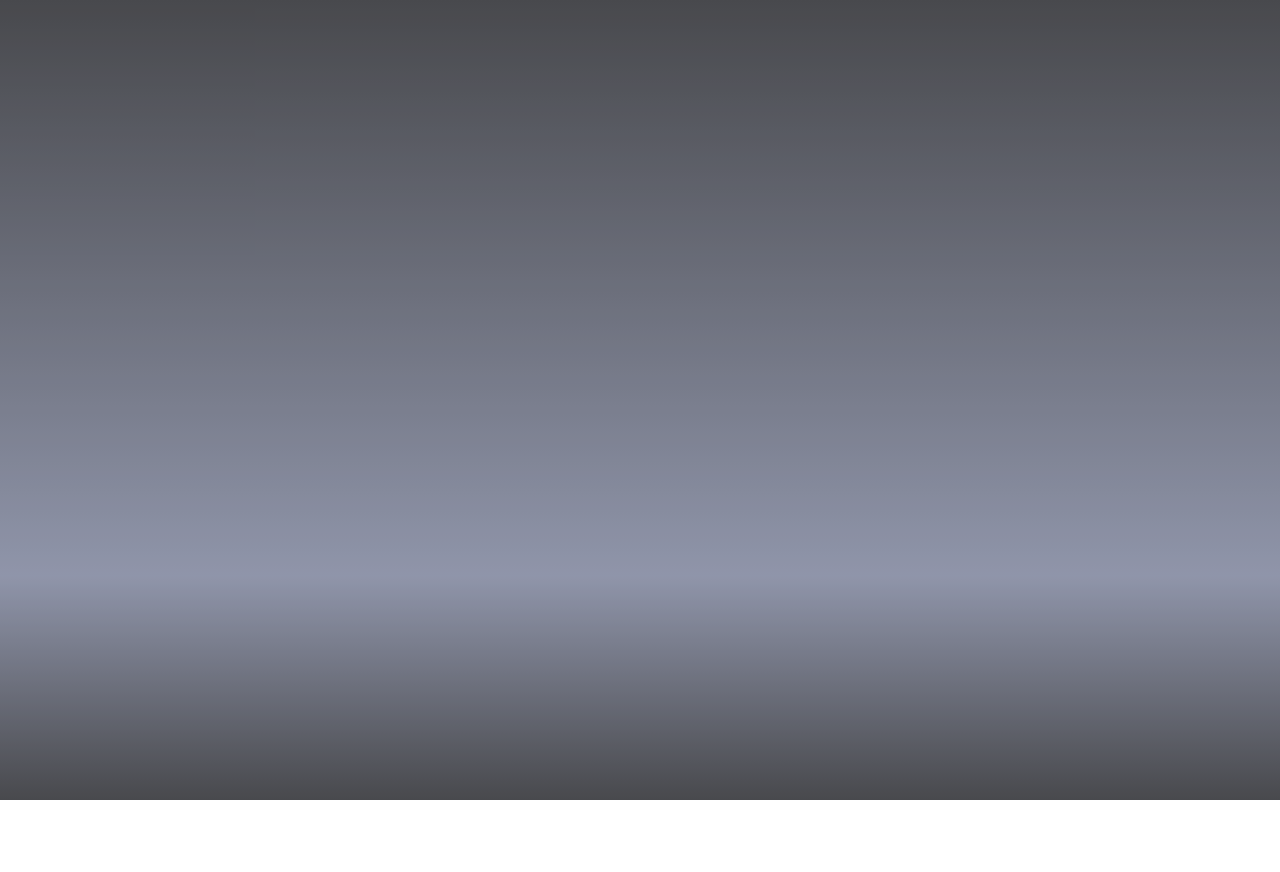
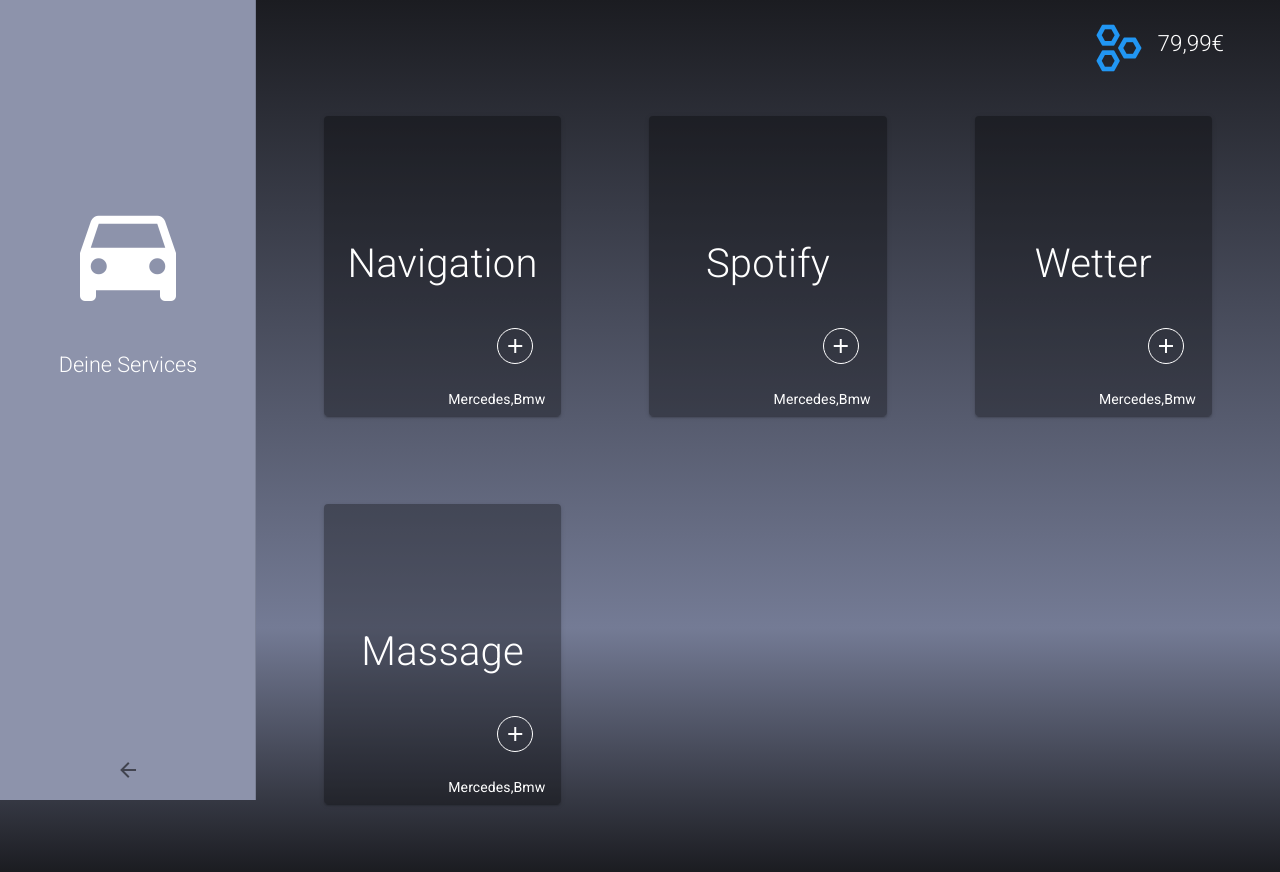
Before and after one commit to NerimanK/connectfy, a Vue app: page /services in a window 1280 px wide. Before the commit the page ends 800 px from the top, so only its background shows below. Built offline with nearby package versions, Linux system fonts and the light colour scheme.

Commit message:
added services menu

```diff
--- a/src/App.vue
+++ b/src/App.vue
@@ -1,7 +1,8 @@
 <template>
-  <div id="app" class="back">
+  <div id="app"  :class="currentRouteName == 'Home' ? 'back-image' : 'back'"  >
     <v-app id="inspire">
       <v-content>
+        <SideBar v-if="renderSideBar"></SideBar>
         <v-container fluid fill-height>
           <router-view></router-view>
         </v-container>
@@ -9,6 +10,29 @@
     </v-app>
   </div>
 </template>
+
+
+
+
+<script>
+import SideBar from './components/SideBar'
+
+export default {
+  components: {SideBar},
+  computed: {
+    currentRouteName() {
+      console.log(this.$route.name)
+      return this.$route.name;
+    },
+    renderSideBar() {
+      var route = this.$route.name
+      if(route=="Home" | route == "About") return false
+      return true;
+    },
+  },
+};
+</script>
+
 
 <style>
 #app {
@@ -35,14 +59,20 @@
   color: #42b983;
 }
 
-.back {
+.back-image {
   background-image: url(https://images.unsplash.com/photo-1515462277126-2dd0c162007a?ixlib=rb-1.2.1&auto=format&fit=crop&w=3035&q=80);
   background-size: cover;
   opacity: 0.8;
 }
 .back {
-background: rgb(27,28,33);
-background: linear-gradient(180deg, rgba(27,28,33,1) 0%, rgba(116,123,149,1) 72%, rgba(27,28,33,1) 100%);}
+  background: rgb(27, 28, 33);
+  background: linear-gradient(
+    180deg,
+    rgba(27, 28, 33, 1) 0%,
+    rgba(116, 123, 149, 1) 72%,
+    rgba(27, 28, 33, 1) 100%
+  );
+}
 #inspire {
   background: none;
 }
--- /dev/null
+++ b/src/components/AppBar.vue
@@ -0,0 +1,73 @@
+<template>
+ <v-navigation-drawer
+        fixed
+        temporary
+      >
+        <v-list-item>
+          <v-list-item-avatar>
+            <v-img src="https://randomuser.me/api/portraits/men/78.jpg"></v-img>
+          </v-list-item-avatar>
+
+          <v-list-item-content>
+            <v-list-item-title>John </v-list-item-title>
+          </v-list-item-content>
+        </v-list-item>
+
+        <v-divider></v-divider>
+
+        <v-list dense>
+          <v-list-item
+            v-for="item in items"
+            :key="item.title"
+            link
+          >
+            <v-list-item-icon>
+              <v-icon>{{ item.icon }}</v-icon>
+            </v-list-item-icon>
+
+            <v-list-item-content>
+              <v-list-item-title>{{ item.title }}</v-list-item-title>
+            </v-list-item-content>
+          </v-list-item>
+        </v-list>
+      </v-navigation-drawer>
+</template>
+
+
+
+
+
+<script>
+export default {
+  name: "AppBar",
+  components: {},
+  data: () => ({
+    menus: [
+      { title: "Deine Services", icon: "mdi-car", route: "services" },
+      { title: "Neue Services", icon:  "mdi-book-open-page-variant-outline", route: "newservice" },
+      { title: "Newsletter", icon: "mdi-newspaper-variant-multiple", route:"newsletter" },
+      { title: "Einstellungen", icon:  "mdi-cog-outline", route: "settings" },
+    ],
+  }),
+};
+</script>
+
+<style>
+</style>
+
+
+<style scoped>
+.font-bold {
+  font-weight: bold;
+  color: lightblue;
+  font-weight: 500;
+  font-size: 3em !important;
+  letter-spacing: 0.167777em;
+}
+.font {
+  color: white;
+  font-weight: 300;
+  font-size: 4em !important;
+  letter-spacing: 0.16777em;
+}
+</style>
--- a/src/components/SideBar.vue
+++ b/src/components/SideBar.vue
@@ -1,92 +1,60 @@
  <template>
   <v-navigation-drawer
     v-model="drawer"
-          color="primary"
+    color="#8D93AB"
     :mini-variant="miniVariant"
     :right="right"
     permanent="permanent"
     :src="bg"
-          absolute
-          dark
+    app
   >
-          <v-list
-            dense
-            nav
-            class="py-0"
-          >
-            <v-list-item two-line :class="miniVariant && 'px-0'">
-              <v-list-item-avatar>
-                <img src="https://randomuser.me/api/portraits/men/81.jpg">
-              </v-list-item-avatar>
+    <v-container fill-height>
+      <v-row justify="" no-gutters style="height: 100%">
+        <v-col cols="12" align-self="end"> <v-icon color="white" size="8em" class="font-bold" >mdi-car</v-icon> <p class="card-fonts"><br>Deine Services</p> </v-col>
+        <v-col cols="12" align-self="end">  </v-col>
 
-              <v-list-item-content>
-                <v-list-item-title>Application</v-list-item-title>
-                <v-list-item-subtitle>Subtext</v-list-item-subtitle>
-              </v-list-item-content>
-            </v-list-item>
+        <v-col justify="start" cols="12" align-self="end"> <v-btn :to="'/'" icon><v-icon>mdi-arrow-left</v-icon> </v-btn> </v-col>
+      </v-row>
 
-            <v-divider></v-divider>
-
-            <v-list-item
-              v-for="item in items"
-              :key="item.title"
-              link
-            >
-              <v-list-item-icon>
-                <v-icon>{{ item.icon }}</v-icon>
-              </v-list-item-icon>
-
-              <v-list-item-content>
-                <v-list-item-title>{{ item.title }}</v-list-item-title>
-              </v-list-item-content>
-            </v-list-item>
-          </v-list>
+    </v-container>
   </v-navigation-drawer>
 </template>
 
 
 <script>
 export default {
-
-  data () {
+  data() {
     return {
       drawer: true,
       items: [
-        { title: 'Home', icon: 'mdi-home' },
-        { title: 'Services', icon: 'mdi-face-agent' },
-        { title: 'Kosten', icon: 'mdi-currency-eur' },
+        { title: "Home", icon: "mdi-home" },
+        { title: "Services", icon: "mdi-face-agent" },
+        { title: "Kosten", icon: "mdi-currency-eur" },
 
-        { title: 'Einstellungen', icon: 'mdi-cog' },
+        { title: "Einstellungen", icon: "mdi-cog" },
       ],
-      color: 'primary',
-      colors: [
-        'primary',
-        'blue',
-        'success',
-        'red',
-        'teal',
-      ],
+      color: "primary",
+      colors: ["primary", "blue", "success", "red", "teal"],
       right: false,
       permanent: true,
       miniVariant: false,
       expandOnHover: false,
       background: false,
-    }
+    };
   },
   computed: {
-    bg () {
-      return this.background ? 'https://cdn.vuetifyjs.com/images/backgrounds/bg-2.jpg' : undefined
+    bg() {
+      return this.background
+        ? "https://cdn.vuetifyjs.com/images/backgrounds/bg-2.jpg"
+        : undefined;
     },
-  }
-
-}
+  },
+};
 </script>
 
 <style>
-
 </style>
 
 
         <style>
-
 </style>
--- a/src/router/index.js
+++ b/src/router/index.js
@@ -1,10 +1,16 @@
 import Vue from 'vue'
 import VueRouter from 'vue-router'
 import Home from '../views/Home.vue'
+import Services from '../views/Services.vue'
 
 Vue.use(VueRouter)
 
 const routes = [
+  {
+    path: '/services',
+    name: 'Services',
+    component: Services
+  },
   {
     path: '/',
     name: 'Home',
--- a/src/views/About.vue
+++ b/src/views/About.vue
@@ -1,16 +1,23 @@
 <template>
   <v-container fill-height fluid>
+
     <v-row justify="space-around" no-gutters style="height: 100%">
-      <v-col  class="justify-space-around"  :key="menu" v-for="menu in menus" cols="3" align-self="end">
-        <v-card class="ma-3 card-fonts"   height="300px" color="#8D93AB">
+      <v-col
+        class="justify-space-around"
+        :key="menu"
+        v-for="menu in menus"
+        cols="3"
+        align-self="end"
+      >
+        <v-card :to="menu.route" class="ma-3 card-fonts" height="300px" color="#8D93AB">
           <v-card-actions>
             <v-container fluid>
               <v-row>
                 <v-col cols="12">
-                  <v-icon class="card-fonts" color="white">mdi-car</v-icon>
+                  <v-icon class="card-fonts" color="white">{{menu.icon}}</v-icon>
                 </v-col>
                 <v-col class="mt-9" cols="12">
-                  <span class="card-fonts"> {{menu}} </span>
+                  <span class="card-fonts"> {{ menu.title }} </span>
                 </v-col>
               </v-row>
               <v-spacer />
@@ -35,7 +42,12 @@
   name: "Home",
   components: {},
   data: () => ({
-    menus: ["Deine Services", "Neue Services", "Newsletter", "Einstellungen"],
+    menus: [
+      { title: "Deine Services", icon: "mdi-car", route: "services" },
+      { title: "Neue Services", icon:  "mdi-book-open-page-variant-outline", route: "newservice" },
+      { title: "Newsletter", icon: "mdi-newspaper-variant-multiple", route:"newsletter" },
+      { title: "Einstellungen", icon:  "mdi-cog-outline", route: "settings" },
+    ],
   }),
 };
 </script>
--- a/src/views/Home.vue
+++ b/src/views/Home.vue
@@ -2,7 +2,7 @@
   <v-container fill-height>
     <v-row justify="center" no-gutters style="height: 100%">
       <v-col cols="4" align-self="end">
-        <v-card class="card-fonts" color="#8D93AB" outlined tile>
+        <v-card class="card-fonts" color="grey" outlined tile>
           <v-card-title>Login</v-card-title>
           <v-card-actions>
             <v-container fluid>
--- /dev/null
+++ b/src/views/Services.vue
@@ -0,0 +1,92 @@
+<template>
+  <v-container >
+    <v-toolbar flat color="rgba(0,0,0,0)" dense>
+        <v-spacer></v-spacer>
+        <v-btn icon color="blue" class=" mr-4"><v-icon class="font-small">mdi-hexagon-multiple-outline</v-icon> </v-btn><p class="mr-4 mt-2 font-top-right">79,99€</p>
+
+    </v-toolbar>
+
+    <v-row no-gutters style="height: 100%">
+      <v-col
+        class="pa-8 justify-space-around"
+        :key="menu"
+        v-for="menu in menus"
+        cols="4"
+        align-self="center"
+      >
+        <v-card class="ma-3 card-fonts" height="300px" color="rgba(0,0,0,0.32)">
+          <v-card-title primary-title class="pt-12 justify-center align-center">
+            <span class="pt-12 mt-9 justify-center font"
+              >{{ menu.title }}
+            </span>
+          </v-card-title>
+
+          <v-card-actions class="mt-6 mr-5 justify-end">
+            <v-btn icon outlined color="white"><v-icon>mdi-plus</v-icon></v-btn>
+          </v-card-actions>
+          <v-card-text color="white" class="mr-5 text-white text-end">
+            <p class="white-colr">Mercedes,Bmw</p>
+          </v-card-text>
+        </v-card>
+      </v-col>
+    </v-row>
+  </v-container>
+</template>
+
+
+
+
+
+<script>
+export default {
+  name: "Home",
+  components: {},
+  data: () => ({
+    menus: [
+      { title: "Navigation", icon: "mdi-car", route: "services" },
+      {
+        title: "Spotify",
+        icon: "mdi-book-open-page-variant-outline",
+        route: "newservice",
+      },
+      {
+        title: "Wetter",
+        icon: "mdi-newspaper-variant-multiple",
+        route: "newsletter",
+      },
+      { title: "Massage", icon: "mdi-cog-outline", route: "settings" },
+    ],
+  }),
+};
+</script>
+
+<style>
+</style>
+
+
+<style scoped>
+.font-bold {
+  font-weight: bold;
+  color: lightblue;
+  font-weight: 500;
+  font-size: 3em !important;
+  letter-spacing: 0.167777em;
+}
+.font {
+  color: white;
+  font-weight: 380;
+  font-size: 2em !important;
+}
+.font-top-right {
+  color: white;
+  font-weight: 380;
+  font-size: 1.4em !important;
+}
+.font-small {
+  color: white;
+  font-size: 4em !important;
+}
+.white-colr {
+  color: white;
+}
+</style>
```
Also changed, not shown: 12 other files (tests, documents, lock files or other folders). Lines whose indentation alone changed are shown as unchanged.
